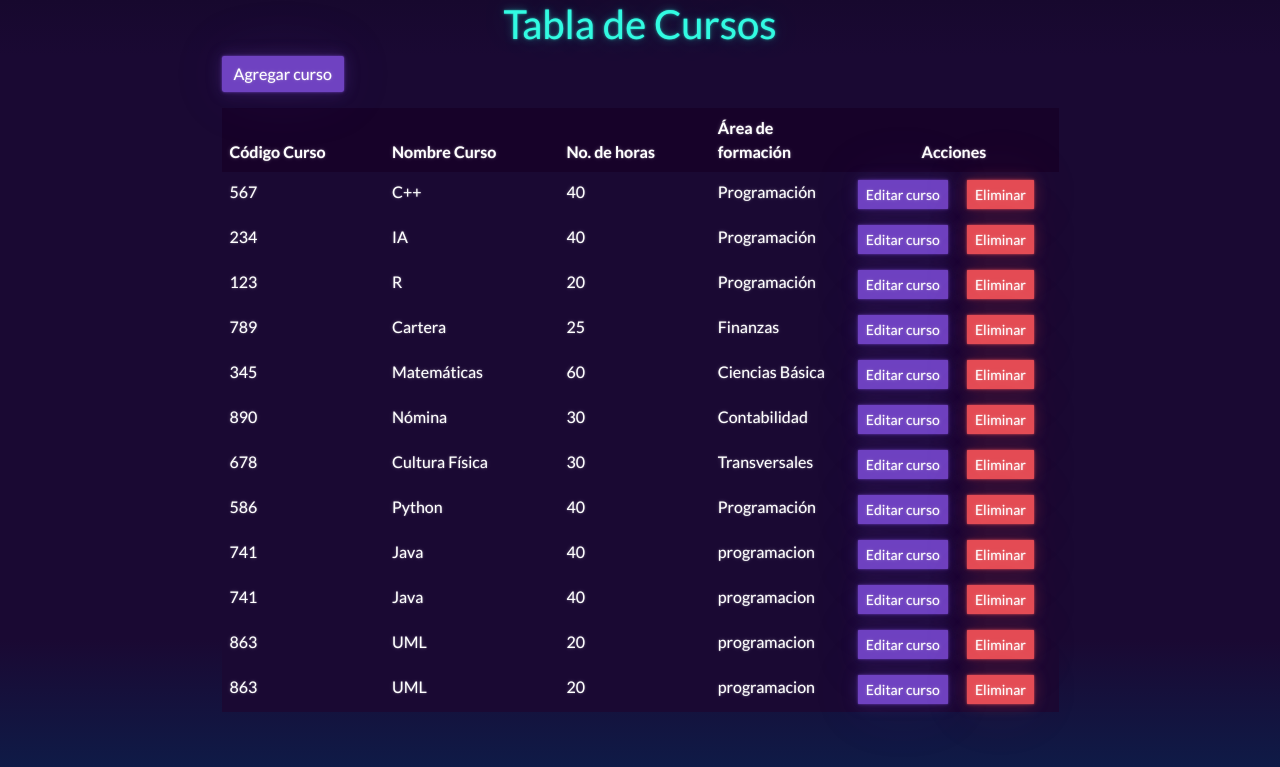
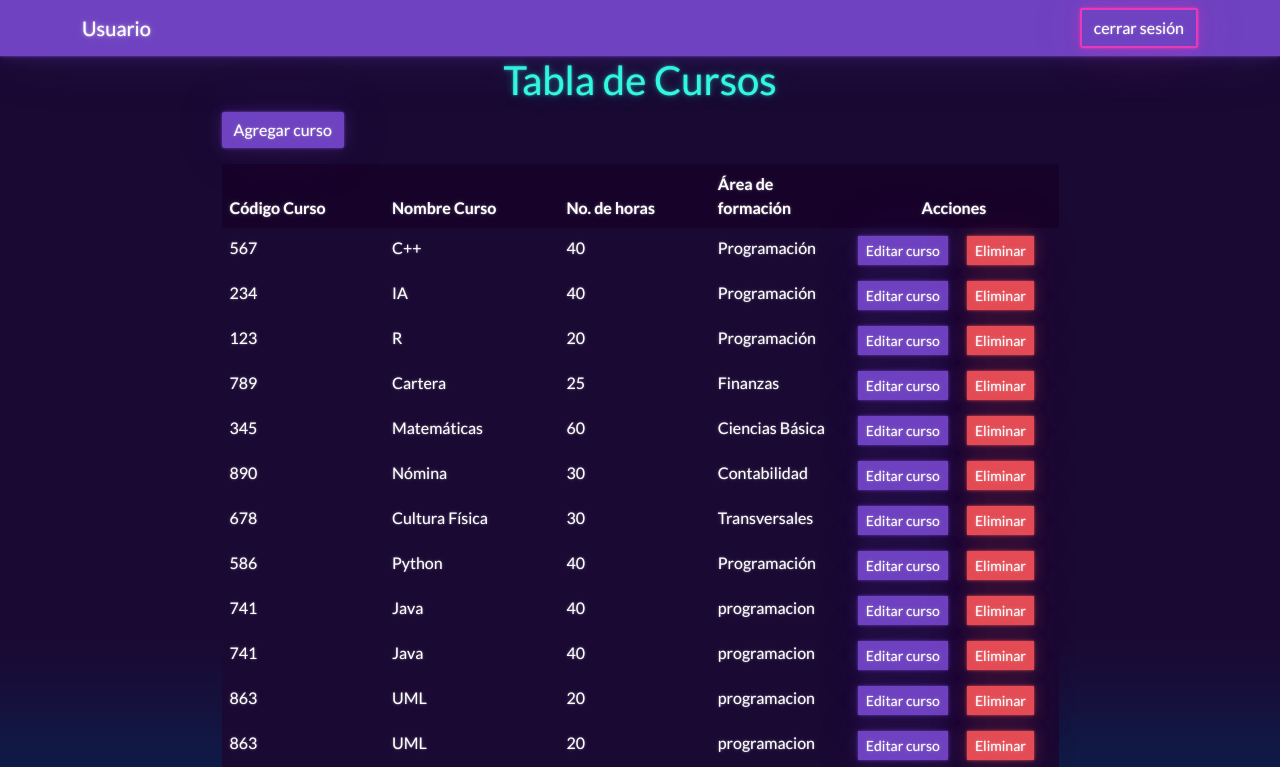
Before and after one commit to JFelipeCastilla/task-vapor-bootswatch, a Flask app: page /task in a window 1280 px wide. Shown: the top 767 px of the page. Run offline with Flask 3, Linux system fonts and the light colour scheme; data comes from the database, SQL or seed files in the repository; some libraries are stand-ins or nearby versions.

Commit message:
Update index.html

```diff
--- a/templates/index.html
+++ b/templates/index.html
@@ -4,7 +4,14 @@
 {% endblock %}
 
 {% block body %}
-
+<nav class="navbar navbar-expand-lg bg-primary" data-bs-theme="dark">
+    <div class="container">
+      <a class="navbar-brand">Usuario</a>
+      <form class="d-flex" role="search">
+        <a  href="{{url_for('index')}}" class="btn btn-outline-secondary" type="submit">cerrar sesión</a>
+      </form>
+    </div>
+  </nav>
 <div class="container d-flex justify-content-center align-items-center width" style="min-height: 90vh;">
     <div class="w-75">
     <div class="row">
```
